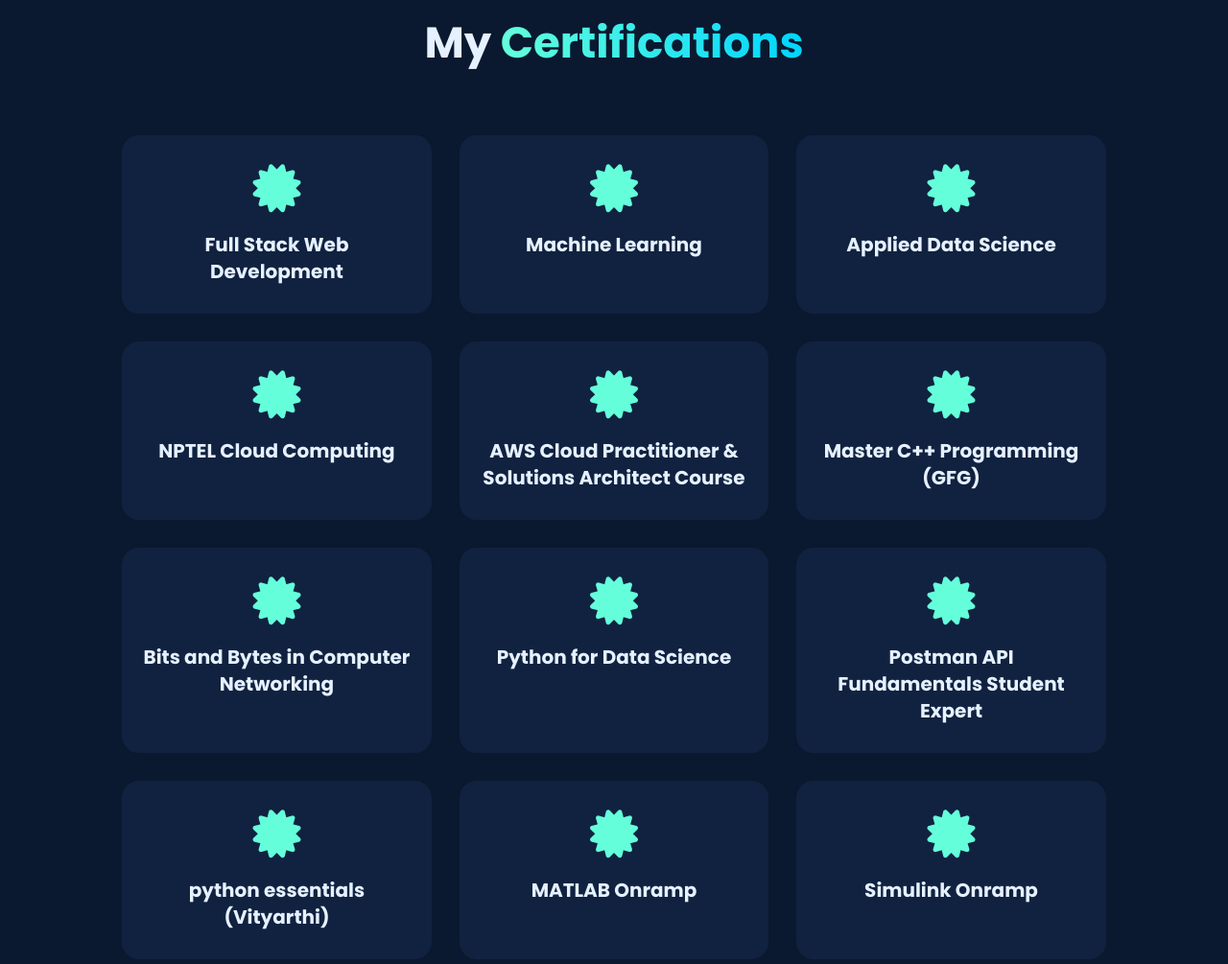
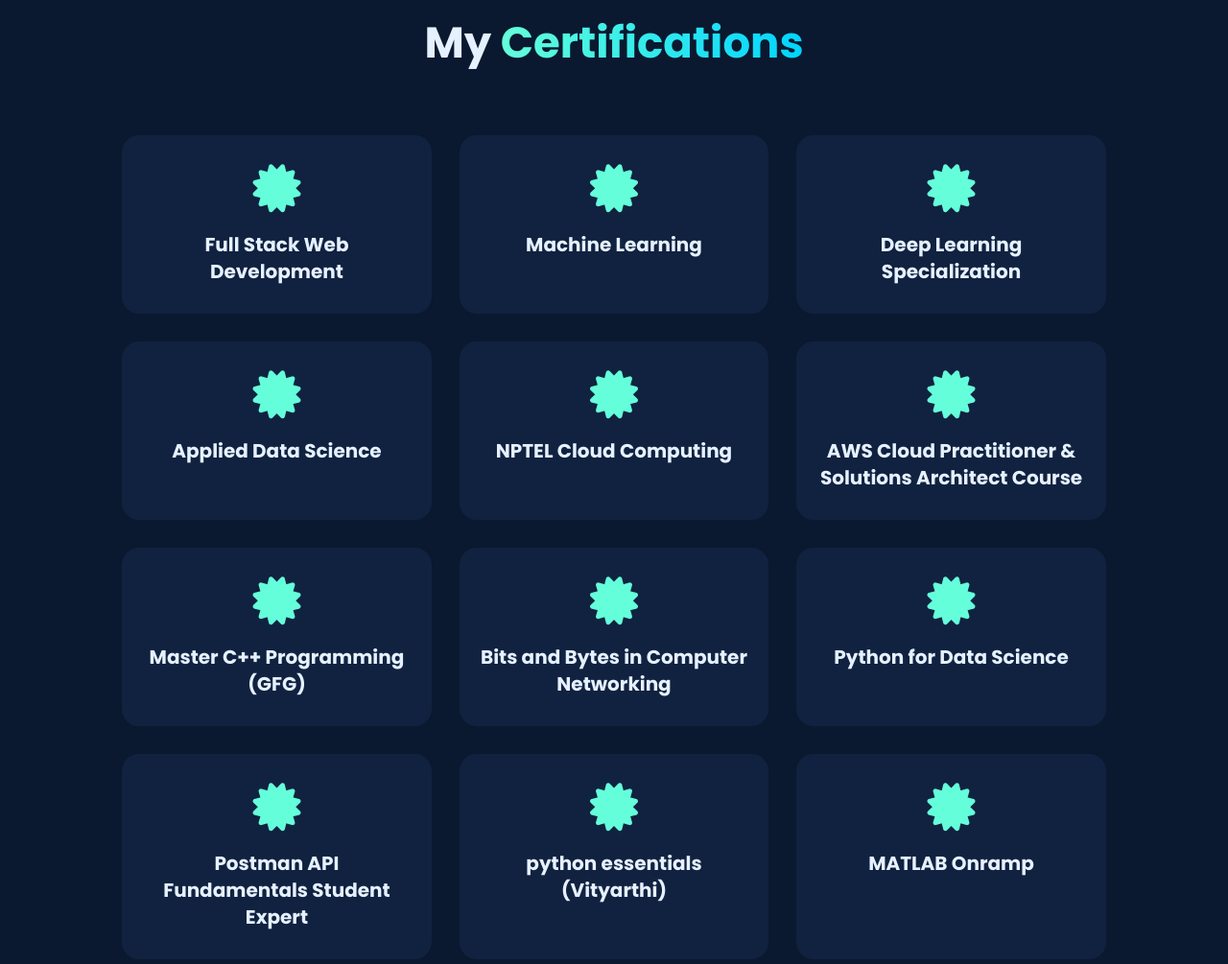
Before and after one commit to riya9927/portfolio, a plain HTML site: page index.html in a window 1280 px wide. Shown: the part 4020-5025 px from the top of the page at 96% size. Drawn offline with nearby package versions, Linux system fonts and the light colour scheme.

Commit message:
Update index.html

```diff
--- a/index.html
+++ b/index.html
@@ -210,6 +210,12 @@
                 <i class="fa-solid fa-certificate"></i>
                 <h3>Machine Learning</h3>
             </a>
+            <a href="https://drive.google.com/file/d/1p0dGw8P3G9h0xUwHgQErMYVEsIkOaZLN/view?usp=sharing" target="_blank"
+                class="certification-box">
+                <i class="fa-solid fa-certificate"></i>
+                <h3>Deep Learning Specialization</h3>
+            </a>
+
             <a href=" https://drive.google.com/file/d/1il4XxI_d9h5s_fO0x9IhdUWCoGkXv3GV/view?usp=sharing" target="_blank"
                 class="certification-box">
                 <i class="fa-solid fa-certificate"></i>
```
